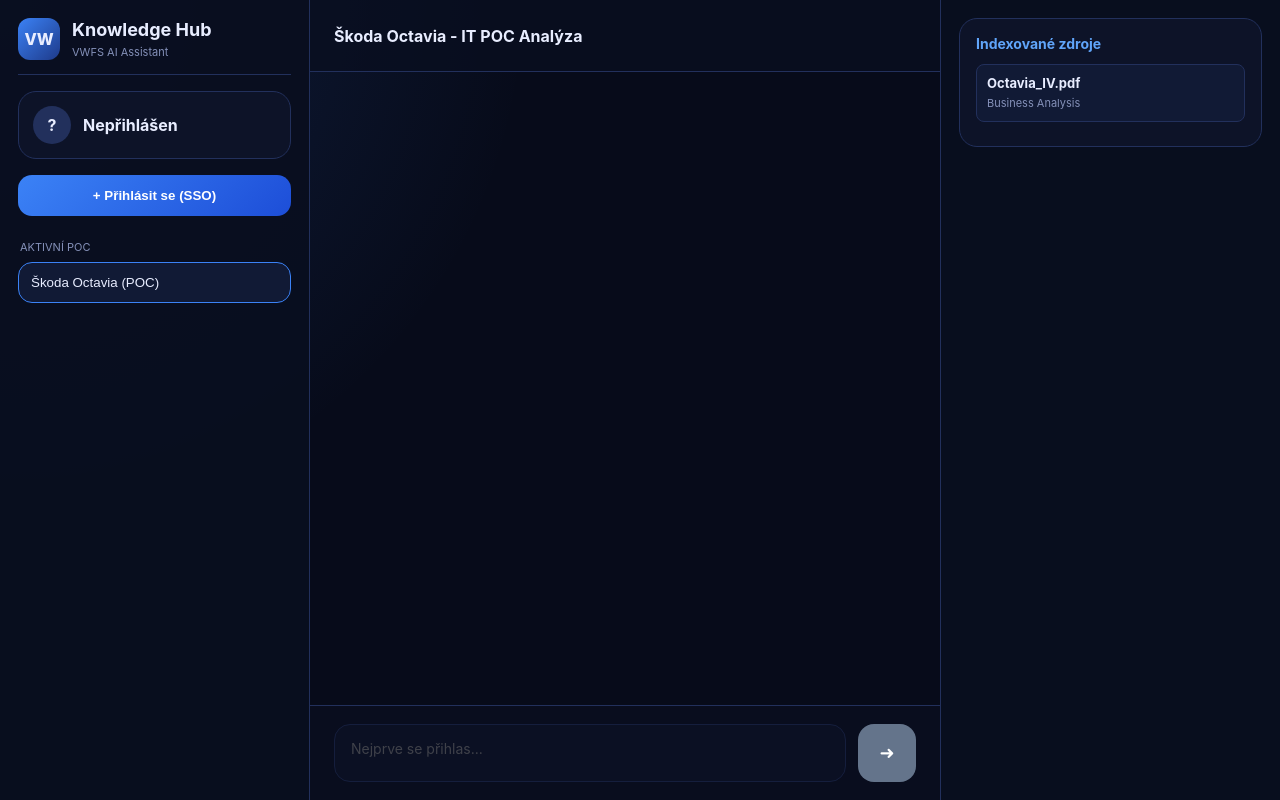
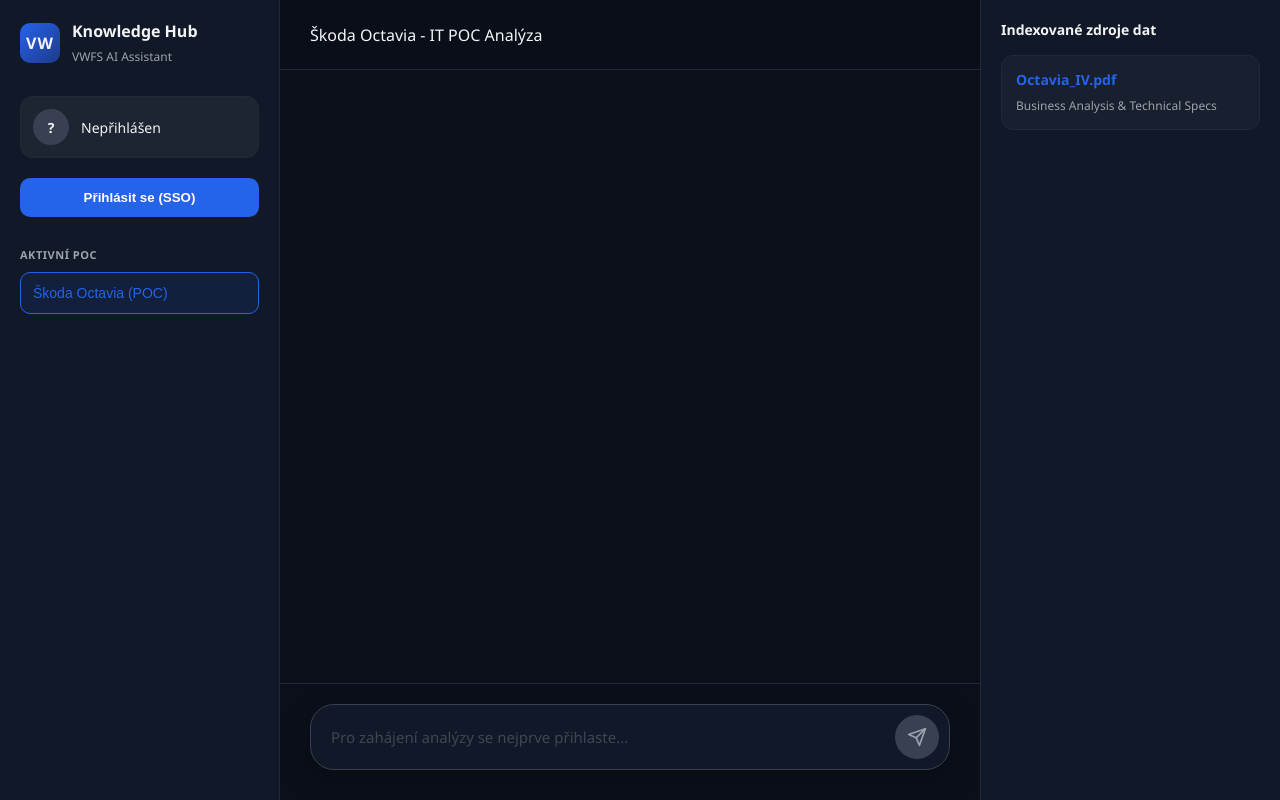
Before and after one commit to Pukaty-LR/VWFS-POC, a plain HTML site: page index.html in a window 1280 px wide. Drawn offline with Linux system fonts and the light colour scheme; a script that the page names is missing.

Commit message:
Refactor HTML structure and update styles

```diff
--- a/index.html
+++ b/index.html
@@ -8,128 +8,188 @@
 
   <style>
     :root {
-      --bg: #070b1a; --panel: #0d1328; --panel-2: #111a35; --panel-3: #162142;
-      --text: #e8edff; --muted: #8490b8; --border: #22305c; --accent: #3b82f6;
-      --accent-2: #60a5fa; --danger: #ef4444; --success: #22c55e; --warning: #f59e0b;
-      --chip: #1a2550; --chip-text: #b8c4ff; --locked: #64748b;
-      --shadow: 0 24px 70px rgba(0, 0, 0, .35); --radius: 18px;
-      font-family: Inter, Segoe UI, Roboto, Arial, sans-serif;
+      --bg-main: #0B0F19;
+      --bg-panel: #111827;
+      --border-color: #1F2937;
+      --text-main: #F3F4F6;
+      --text-muted: #9CA3AF;
+      --accent-blue: #2563EB;
+      --accent-hover: #1D4ED8;
+      --ai-bubble: #1F2937;
+      --user-bubble: #2563EB;
+      font-family: 'Segoe UI', Inter, Roboto, Helvetica, Arial, sans-serif;
     }
-    * { box-sizing: border-box; }
-    body { margin: 0; background: radial-gradient(circle at top left, rgba(59, 130, 246, .17), transparent 35%), var(--bg); color: var(--text); height: 100vh; overflow: hidden; }
-    .app { display: grid; grid-template-columns: 310px 1fr 340px; height: 100vh; }
 
-    /* SIDEBAR */
-    .sidebar { background: rgba(9, 14, 31, .95); border-right: 1px solid var(--border); padding: 18px; display: flex; flex-direction: column; gap: 16px; }
-    .brand { display: flex; align-items: center; gap: 12px; padding-bottom: 14px; border-bottom: 1px solid var(--border); }
-    .logo { width: 42px; height: 42px; border-radius: 12px; background: linear-gradient(135deg, var(--accent), #1e3a8a); display: grid; place-items: center; font-weight: 800; }
-    .user-card { background: var(--panel); border: 1px solid var(--border); border-radius: var(--radius); padding: 14px; }
-    .user-top { display: flex; align-items: center; gap: 12px; }
-    .avatar { width: 38px; height: 38px; border-radius: 50%; background: #22305c; display: grid; place-items: center; font-weight: 700; }
-    .new-chat { border: 0; background: linear-gradient(135deg, var(--accent), #1d4ed8); color: white; padding: 13px 16px; border-radius: 14px; font-weight: 700; cursor: pointer; transition: .2s; }
-    .new-chat:hover { filter: brightness(1.1); }
-    .new-chat:disabled { background: var(--locked); cursor: not-allowed; }
-    .section-title { font-size: 11px; color: var(--muted); text-transform: uppercase; margin: 8px 2px; }
-    .chat-list { display: flex; flex-direction: column; gap: 8px; }
-    .chat-item { background: transparent; border: 1px solid transparent; color: var(--text); padding: 12px; border-radius: 14px; cursor: pointer; text-align: left; transition: .15s; }
-    .chat-item.active { background: var(--panel-2); border-color: var(--accent); }
+    * { box-sizing: border-box; margin: 0; padding: 0; }
 
-    /* MAIN CHAT AREA */
-    .main { display: flex; flex-direction: column; min-width: 0; }
-    .topbar { height: 72px; border-bottom: 1px solid var(--border); background: rgba(9, 14, 31, .75); display: flex; align-items: center; justify-content: space-between; padding: 0 24px; }
-    .chat-window { flex: 1; overflow-y: auto; padding: 28px; display: flex; flex-direction: column; scroll-behavior: smooth; }
-    .message { display: grid; grid-template-columns: 42px 1fr; gap: 14px; margin-bottom: 24px; max-width: 980px; width: 100%; }
-    .message.user { margin-left: auto; grid-template-columns: 1fr 42px; direction: rtl; }
-    .message.user > * { direction: ltr; }
-    .message.user .avatar { background: #3b82f6; }
-    .message.user .bubble { background: linear-gradient(135deg, #1e3a8a, #1d4ed8); border-color: #3157c7; }
-    .message.ai .avatar { background: linear-gradient(135deg, #334155, #172033); }
-    .bubble { background: rgba(13, 19, 40, .95); border: 1px solid var(--border); border-radius: var(--radius); padding: 16px 18px; line-height: 1.5; }
-    .bubble p { margin: 0 0 10px 0; }
-    .bubble p:last-child { margin: 0; }
+    body {
+      background-color: var(--bg-main);
+      color: var(--text-main);
+      height: 100vh;
+      overflow: hidden;
+      display: flex;
+    }
+
+    /* SCROLLBAR */
+    ::-webkit-scrollbar { width: 8px; }
+    ::-webkit-scrollbar-track { background: transparent; }
+    ::-webkit-scrollbar-thumb { background: #374151; border-radius: 4px; }
+    ::-webkit-scrollbar-thumb:hover { background: #4B5563; }
+
+    /* LAYOUT */
+    .app-container { display: flex; width: 100%; height: 100%; }
+
+    .sidebar {
+      width: 280px;
+      background-color: var(--bg-panel);
+      border-right: 1px solid var(--border-color);
+      display: flex;
+      flex-direction: column;
+      padding: 20px;
+    }
+
+    .main-chat {
+      flex: 1;
+      display: flex;
+      flex-direction: column;
+      position: relative;
+    }
+
+    .right-panel {
+      width: 300px;
+      background-color: var(--bg-panel);
+      border-left: 1px solid var(--border-color);
+      padding: 20px;
+    }
+
+    /* SIDEBAR ELEMENTS */
+    .brand { display: flex; align-items: center; gap: 12px; margin-bottom: 30px; }
+    .logo { width: 40px; height: 40px; background: linear-gradient(135deg, var(--accent-blue), #1e3a8a); border-radius: 10px; display: flex; justify-content: center; align-items: center; font-weight: 800; font-size: 16px; letter-spacing: 1px; }
+    .brand h1 { font-size: 16px; font-weight: 600; margin-bottom: 2px; }
+    .brand span { font-size: 12px; color: var(--text-muted); }
+
+    .user-profile { background: rgba(255,255,255,0.05); padding: 12px; border-radius: 12px; display: flex; align-items: center; gap: 12px; margin-bottom: 20px; border: 1px solid var(--border-color); }
+    .avatar { width: 36px; height: 36px; border-radius: 50%; background: #374151; display: flex; justify-content: center; align-items: center; font-weight: 600; font-size: 14px; }
+    .user-profile strong { font-size: 14px; font-weight: 500; }
+
+    .btn-primary { width: 100%; background: var(--accent-blue); color: white; border: none; padding: 12px; border-radius: 10px; font-weight: 600; cursor: pointer; transition: 0.2s; display: flex; justify-content: center; align-items: center; gap: 8px; }
+    .btn-primary:hover:not(:disabled) { background: var(--accent-hover); }
+    .btn-primary:disabled { opacity: 0.5; cursor: not-allowed; }
+    .btn-secondary { width: 100%; background: transparent; color: var(--text-main); border: 1px solid var(--border-color); padding: 12px; border-radius: 10px; font-weight: 500; cursor: pointer; transition: 0.2s; margin-top: 10px; }
+    .btn-secondary:hover { background: rgba(255,255,255,0.05); }
+
+    .section-title { font-size: 11px; font-weight: 600; color: var(--text-muted); text-transform: uppercase; margin: 30px 0 10px 0; letter-spacing: 0.5px; }
+    .chat-item { width: 100%; text-align: left; background: rgba(37, 99, 235, 0.1); border: 1px solid var(--accent-blue); color: var(--accent-blue); padding: 12px; border-radius: 10px; font-size: 14px; font-weight: 500; cursor: pointer; }
+
+    /* CHAT HEADER */
+    .chat-header { height: 70px; border-bottom: 1px solid var(--border-color); display: flex; align-items: center; padding: 0 30px; background: rgba(11, 15, 25, 0.9); backdrop-filter: blur(10px); z-index: 10; }
+    .chat-header h2 { font-size: 16px; font-weight: 500; }
+
+    /* CHAT MESSAGES AREA */
+    .chat-messages { flex: 1; overflow-y: auto; padding: 30px; display: flex; flex-direction: column; gap: 24px; scroll-behavior: smooth; }
+
+    .message-row { display: flex; width: 100%; animation: fadeIn 0.3s ease; }
+    .message-row.ai { justify-content: flex-start; }
+    .message-row.user { justify-content: flex-end; }
+
+    .message-content { display: flex; gap: 16px; max-width: 80%; }
+    .message-row.user .message-content { flex-direction: row-reverse; }
+
+    .bubble { padding: 14px 18px; border-radius: 16px; font-size: 15px; line-height: 1.6; word-wrap: break-word; }
+
+    .message-row.ai .bubble { background: var(--ai-bubble); border: 1px solid #374151; color: #F9FAFB; border-top-left-radius: 4px; box-shadow: 0 4px 15px rgba(0,0,0,0.1); }
+    .message-row.user .bubble { background: var(--user-bubble); color: #FFFFFF; border-top-right-radius: 4px; box-shadow: 0 4px 15px rgba(37, 99, 235, 0.2); }
+
+    .message-row.ai .avatar { background: #374151; color: white; flex-shrink: 0; }
+    .message-row.user .avatar { background: var(--accent-blue); color: white; flex-shrink: 0; }
+
+    .bubble pre { background: #111827; padding: 10px; border-radius: 8px; overflow-x: auto; margin-top: 10px; font-family: monospace; font-size: 13px; }
+
+    /* COMPOSER */
+    .composer-area { padding: 20px 30px 30px 30px; background: var(--bg-main); border-top: 1px solid var(--border-color); }
+    .input-box { display: flex; gap: 12px; background: var(--bg-panel); border: 1px solid #374151; padding: 10px 10px 10px 20px; border-radius: 24px; box-shadow: 0 10px 30px rgba(0,0,0,0.2); transition: 0.2s; }
+    .input-box:focus-within { border-color: var(--accent-blue); }
+
+    textarea { flex: 1; background: transparent; border: none; color: white; font-family: inherit; font-size: 15px; resize: none; outline: none; padding: 10px 0; height: 44px; line-height: 24px; }
+    textarea::placeholder { color: #6B7280; }
+    textarea:disabled { opacity: 0.5; cursor: not-allowed; }
+
+    .send-btn { width: 44px; height: 44px; border-radius: 50%; background: var(--accent-blue); color: white; border: none; font-size: 18px; cursor: pointer; display: flex; justify-content: center; align-items: center; transition: 0.2s; flex-shrink: 0; }
+    .send-btn:hover:not(:disabled) { background: var(--accent-hover); transform: scale(1.05); }
+    .send-btn:disabled { background: #374151; color: #9CA3AF; cursor: not-allowed; transform: none; }
 
     /* RIGHT PANEL */
-    .right-panel { background: rgba(9, 14, 31, .95); border-left: 1px solid var(--border); padding: 18px; }
-    .panel-card { background: var(--panel); border: 1px solid var(--border); border-radius: var(--radius); padding: 16px; }
-    .panel-card h3 { margin: 0 0 12px 0; font-size: 14px; color: var(--accent-2); }
-    .doc { padding: 10px; background: var(--panel-2); border-radius: 8px; margin-bottom: 8px; border: 1px solid var(--border); }
-    .doc strong { display: block; font-size: 13px; }
-    .doc small { color: var(--muted); font-size: 11px; }
+    .right-panel h3 { font-size: 14px; font-weight: 600; margin-bottom: 16px; color: var(--text-main); }
+    .doc-card { background: rgba(255,255,255,0.03); border: 1px solid var(--border-color); padding: 14px; border-radius: 12px; transition: 0.2s; }
+    .doc-card:hover { border-color: #4B5563; }
+    .doc-card strong { display: block; font-size: 14px; color: var(--accent-blue); margin-bottom: 4px; }
+    .doc-card small { font-size: 12px; color: var(--text-muted); }
 
-    /* COMPOSER */
-    .composer { border-top: 1px solid var(--border); padding: 18px 24px; background: rgba(9, 14, 31, .9); }
-    .composer-box { display: grid; grid-template-columns: 1fr auto; gap: 12px; max-width: 1050px; margin: 0 auto; }
-    textarea { resize: none; height: 58px; border-radius: 16px; border: 1px solid var(--border); background: var(--panel); color: var(--text); padding: 15px 16px; width: 100%; outline: none; font-family: inherit; font-size: 14px; }
-    textarea:disabled { opacity: 0.5; cursor: not-allowed; }
-    .send { width: 58px; border: 0; border-radius: 16px; background: var(--accent); color: white; cursor: pointer; font-size: 18px; transition: .2s; }
-    .send:hover { background: var(--accent-2); }
-    .send:disabled { background: var(--locked); cursor: not-allowed; }
+    /* TYPING INDICATOR */
+    .typing { display: flex; gap: 5px; padding: 5px 0; }
+    .typing span { width: 6px; height: 6px; background: #9CA3AF; border-radius: 50%; animation: blink 1.4s infinite both; }
+    .typing span:nth-child(2) { animation-delay: 0.2s; }
+    .typing span:nth-child(3) { animation-delay: 0.4s; }
 
-    /* TOAST & ANIMATIONS */
-    .toast { position: fixed; bottom: 22px; right: 22px; background: #111827; color: white; border: 1px solid var(--border); padding: 13px 16px; border-radius: 14px; opacity: 0; transition: .18s; z-index: 1000; pointer-events: none; }
-    .toast.show { opacity: 1; }
-    .typing-indicator { display: inline-flex; gap: 4px; padding: 4px 8px; }
-    .typing-indicator span { width: 6px; height: 6px; background: var(--accent-2); border-radius: 50%; animation: bounce 1.4s infinite ease-in-out both; }
-    .typing-indicator span:nth-child(1) { animation-delay: -0.32s; }
-    .typing-indicator span:nth-child(2) { animation-delay: -0.16s; }
-    @keyframes bounce { 0%, 80%, 100% { transform: scale(0); } 40% { transform: scale(1); } }
+    @keyframes fadeIn { from { opacity: 0; transform: translateY(10px); } to { opacity: 1; transform: translateY(0); } }
+    @keyframes blink { 0%, 80%, 100% { opacity: 0.3; transform: scale(0.8); } 40% { opacity: 1; transform: scale(1.2); } }
   </style>
 </head>
 
 <body>
-  <div class="app">
+  <div class="app-container">
+
     <aside class="sidebar">
       <div class="brand">
         <div class="logo">VW</div>
-        <div><h1 style="margin:0; font-size:18px;">Knowledge Hub</h1><span style="font-size:11px; color:var(--muted);">VWFS AI Assistant</span></div>
-      </div>
-      <div class="user-card">
-        <div class="user-top">
-          <div class="avatar" id="uiAv">?</div>
-          <div><strong id="uiName">Nepřihlášen</strong></div>
+        <div>
+          <h1>Knowledge Hub</h1>
+          <span>VWFS AI Assistant</span>
         </div>
       </div>
-      <button class="new-chat" id="loginBtn" onclick="loginUser()">+ Přihlásit se (SSO)</button>
-      <button class="new-chat" onclick="clearChat()" id="clearBtn" style="display:none; background: transparent; border: 1px solid var(--border); color: var(--text);">Vyčistit chat</button>
 
-      <div>
-        <div class="section-title">Aktivní POC</div>
-        <div class="chat-list">
-          <button class="chat-item active">
-            <div class="chat-item-title"><span>Škoda Octavia (POC)</span></div>
+      <div class="user-profile">
+        <div class="avatar" id="uiAv">?</div>
+        <strong id="uiName">Nepřihlášen</strong>
+      </div>
+
+      <button class="btn-primary" id="loginBtn" onclick="loginUser()">Přihlásit se (SSO)</button>
+      <button class="btn-secondary" onclick="clearChat()" id="clearBtn" style="display:none;">Vyčistit konverzaci</button>
+
+      <div class="section-title">Aktivní POC</div>
+      <button class="chat-item">Škoda Octavia (POC)</button>
+    </aside>
+
+    <main class="main-chat">
+      <div class="chat-header">
+        <h2>Škoda Octavia - IT POC Analýza</h2>
+      </div>
+
+      <div class="chat-messages" id="chatWindow">
+        </div>
+
+      <div class="composer-area">
+        <div class="input-box">
+          <textarea id="prompt" placeholder="Pro zahájení analýzy se nejprve přihlaste..." disabled onkeydown="handleEnter(event)"></textarea>
+          <button class="send-btn" id="sendBtn" onclick="sendMessage()" disabled>
+            <svg width="20" height="20" viewBox="0 0 24 24" fill="none" stroke="currentColor" stroke-width="2" stroke-linecap="round" stroke-linejoin="round"><line x1="22" y1="2" x2="11" y2="13"></line><polygon points="22 2 15 22 11 13 2 9 22 2"></polygon></svg>
           </button>
         </div>
       </div>
-    </aside>
-
-    <main class="main">
-      <header class="topbar">
-        <h2 style="margin:0; font-size:16px;">Škoda Octavia - IT POC Analýza</h2>
-      </header>
-      <section class="chat-window" id="chatWindow"></section>
-      <footer class="composer">
-        <div class="composer-box">
-          <textarea id="prompt" placeholder="Nejprve se přihlas..." disabled onkeydown="handleEnter(event)"></textarea>
-          <button class="send" id="sendBtn" onclick="sendMessage()" disabled>➜</button>
-        </div>
-      </footer>
     </main>
 
     <aside class="right-panel">
-      <div class="panel-card">
-        <h3>Indexované zdroje</h3>
-        <div class="doc">
-          <strong>Octavia_IV.pdf</strong>
-          <small>Business Analysis</small>
-        </div>
+      <h3>Indexované zdroje dat</h3>
+      <div class="doc-card">
+        <strong>Octavia_IV.pdf</strong>
+        <small>Business Analysis & Technical Specs</small>
       </div>
     </aside>
+
   </div>
 
-  <div class="toast" id="toast"></div>
-
   <script>
-    // 1. MSAL KONFIGURACE
+    // MSAL CONFIG
     const msalConfig = {
       auth: {
         clientId: "41e3c8da-a8a6-4184-b7d9-9e87ad92ff83",
@@ -140,86 +200,79 @@
     };
 
     const tokenRequest = { scopes: ["https://ai.azure.com/.default"] };
-
     const msalInstance = new msal.PublicClientApplication(msalConfig);
     let activeAccount = null;
 
-    // 2. INICIALIZACE APLIKACE
     msalInstance.initialize().then(() => {
         const accounts = msalInstance.getAllAccounts();
-        if (accounts.length > 0) {
-            updateUI(accounts[0]);
-        }
-    }).catch(err => {
-        console.error("MSAL Init Error:", err);
-    });
+        if (accounts.length > 0) updateUI(accounts[0]);
+    }).catch(console.error);
 
-    // 3. PŘIHLÁŠENÍ (LOGIN)
     async function loginUser() {
       try {
         const res = await msalInstance.loginPopup(tokenRequest);
         updateUI(res.account);
-        toast("Úspěšně přihlášeno!");
-      } catch (e) {
-        console.error("Login Error:", e);
-        toast("Chyba přihlášení. Zkontroluj konzoli.");
-      }
+      } catch (e) { console.error("Login Error:", e); }
     }
 
-    // 4. ZÍSKÁNÍ TOKENU
     async function getAccessToken() {
         if (!activeAccount) throw new Error("Uživatel není přihlášen");
         const request = { ...tokenRequest, account: activeAccount };
         try {
-            const response = await msalInstance.acquireTokenSilent(request);
-            return response.accessToken;
+            return (await msalInstance.acquireTokenSilent(request)).accessToken;
         } catch (error) {
             if (error instanceof msal.InteractionRequiredAuthError) {
-                const response = await msalInstance.acquireTokenPopup(request);
-                return response.accessToken;
+                return (await msalInstance.acquireTokenPopup(request)).accessToken;
             }
             throw error;
         }
     }
 
-    // 5. ODESLÁNÍ ZPRÁVY A KOMUNIKACE S BACKENDEM
+    function appendMessage(role, text, id = null) {
+        const chatWindow = document.getElementById("chatWindow");
+        const isUser = role === 'user';
+        const avatar = isUser ? activeAccount.name.substring(0,2).toUpperCase() : "AI";
+
+        let contentHtml = text;
+        if (text === "TYPING") {
+            contentHtml = `<div class="typing"><span></span><span></span><span></span></div>`;
+        } else {
+            // Jednoduchý převod Markdown odřádkování na HTML
+            contentHtml = text.replace(/</g, "&lt;").replace(/>/g, "&gt;").replace(/\n/g, "<br>");
+        }
+
+        const msgHtml = `
+          <div class="message-row ${isUser ? 'user' : 'ai'}" ${id ? `id="${id}"` : ''}>
+            <div class="message-content">
+              <div class="avatar">${avatar}</div>
+              <div class="bubble">${contentHtml}</div>
+            </div>
+          </div>
+        `;
+
+        chatWindow.insertAdjacentHTML("beforeend", msgHtml);
+        chatWindow.scrollTop = chatWindow.scrollHeight;
+    }
+
     async function sendMessage() {
       const promptEl = document.getElementById("prompt");
       const sendBtn = document.getElementById("sendBtn");
-      const chatWindow = document.getElementById("chatWindow");
+      const msg = promptEl.value.trim();
 
-      const msg = promptEl.value.trim();
       if (!msg || !activeAccount) return;
 
-      // Zablokování UI
       promptEl.disabled = true;
       sendBtn.disabled = true;
       promptEl.value = "";
 
-      // Vykreslení uživatelské zprávy
-      const userInitials = activeAccount.name.substring(0,2).toUpperCase();
-      chatWindow.insertAdjacentHTML("beforeend", `
-        <div class="message user">
-          <div class="avatar">${userInitials}</div>
-          <div class="bubble"><p>${escapeHtml(msg)}</p></div>
-        </div>
-      `);
-      chatWindow.scrollTop = chatWindow.scrollHeight;
+      appendMessage("user", msg);
 
-      // Vykreslení indikátoru načítání
       const typingId = "typing-" + Date.now();
-      chatWindow.insertAdjacentHTML("beforeend", `
-        <div class="message ai" id="${typingId}">
-          <div class="avatar">AI</div>
-          <div class="bubble"><div class="typing-indicator"><span></span><span></span><span></span></div></div>
-        </div>
-      `);
-      chatWindow.scrollTop = chatWindow.scrollHeight;
+      appendMessage("ai", "TYPING", typingId);
 
       try {
         const token = await getAccessToken();
 
-        // TADY JE TA ZMĚNA: Používáme X-Custom-Auth
         const res = await fetch("/api/chat", {
           method: "POST",
           headers: {
@@ -230,34 +283,21 @@
         });
 
         const data = await res.json();
-        const reply = data.response || data.choices?.[0]?.message?.content || "Chyba: Backend nevrátil očekávaná data.";
+        const reply = data.response || "Odpověď se nepodařilo dekódovat z backendu.";
 
         document.getElementById(typingId).remove();
-        chatWindow.insertAdjacentHTML("beforeend", `
-          <div class="message ai">
-            <div class="avatar">AI</div>
-            <div class="bubble"><p>${reply.replace(/\n/g, '<br>')}</p></div>
-          </div>
-        `);
+        appendMessage("ai", reply);
 
       } catch (error) {
         document.getElementById(typingId).remove();
-        chatWindow.insertAdjacentHTML("beforeend", `
-          <div class="message ai">
-            <div class="avatar">AI</div>
-            <div class="bubble"><p style="color: var(--danger);">Kritická chyba spojení: ${error.message}</p></div>
-          </div>
-        `);
+        appendMessage("ai", `Kritická chyba: ${error.message}`);
       } finally {
-        // Odblokování UI
         promptEl.disabled = false;
         sendBtn.disabled = false;
         promptEl.focus();
-        chatWindow.scrollTop = chatWindow.scrollHeight;
       }
     }
 
-    // 6. POMOCNÉ FUNKCE
     function updateUI(account) {
         activeAccount = account;
         document.getElementById("uiName").innerText = account.name;
@@ -268,7 +308,7 @@
 
         const promptEl = document.getElementById("prompt");
         promptEl.disabled = false;
-        promptEl.placeholder = "Zadej dotaz pro analýzu...";
+        promptEl.placeholder = "Zadejte dotaz pro AI analytika...";
         document.getElementById("sendBtn").disabled = false;
     }
 
@@ -280,30 +320,11 @@
     }
 
     function renderWelcome() {
-        document.getElementById("chatWindow").innerHTML = `
-        <div class="message ai">
-            <div class="avatar">AI</div>
-            <div class="bubble"><p>Vítej v POC pro Octavia. Přihlas se pomocí SSO v levém panelu pro spuštění analýzy.</p></div>
-        </div>`;
+        document.getElementById("chatWindow").innerHTML = "";
+        appendMessage("ai", "Vítejte v analytickém rozhraní pro projekt Škoda Octavia. Prosím, přihlaste se v levém panelu pomocí SSO pro odemčení přístupu k firemním datům a dokumentům.");
     }
 
-    function clearChat() {
-        renderWelcome();
-        toast("Chat byl vyčištěn");
-    }
-
-    function toast(t) {
-        const el = document.getElementById("toast");
-        el.textContent = t;
-        el.classList.add("show");
-        setTimeout(() => el.classList.remove("show"), 2500);
-    }
-
-    function escapeHtml(text) {
-        const div = document.createElement("div");
-        div.textContent = text;
-        return div.innerHTML;
-    }
+    function clearChat() { renderWelcome(); }
 
     renderWelcome();
   </script>
```
